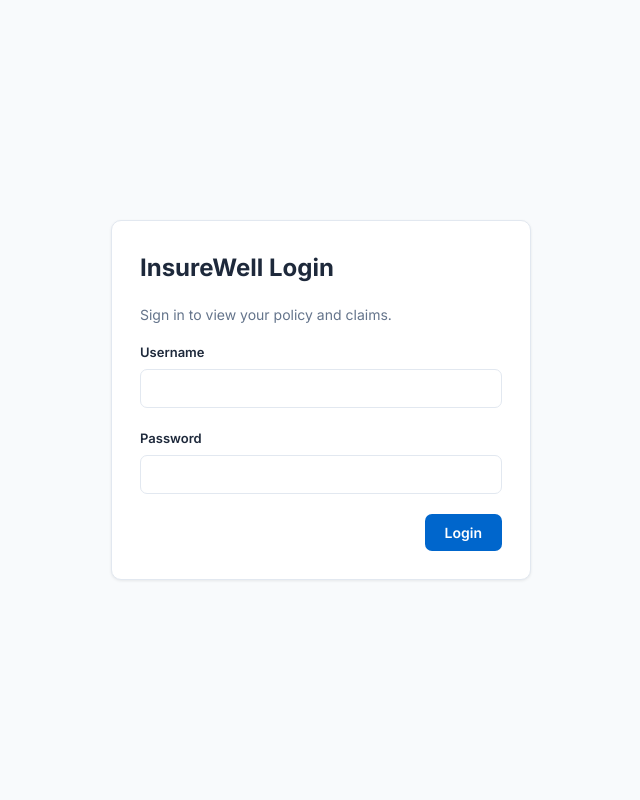
After one commit to im-naga-ghas/insure-well-agentic-sdlc-ghe, a Flask app: page /login in a window 1280 px wide. The commit adds this page. Shown: the whole page, without its empty margins (319-959 px from the left). Run offline with Flask 3, Linux system fonts and the light colour scheme.

Commit message:
Implement work item #3: add secure user authentication and access control
Agent-Logs-Url: https://github.com/im-naga-ghas/insure-well-agentic-sdlc-ghe/sessions/065d47b2-2daa-4d43-bf5d-655582fd1a83

Co-authored-by: venkatp-infomagnus <207826583+venkatp-infomagnus@users.noreply.github.com>

```diff
--- a/app.py
+++ b/app.py
@@ -1,15 +1,27 @@
 import json
 import os
+import secrets
 import sqlite3
 import time
-from datetime import datetime, timezone
+from datetime import datetime, timedelta, timezone
+from functools import wraps
 
 from flask import (Flask, g, jsonify, redirect, render_template,
-                   request, url_for)
+                   request, session, url_for)
+from werkzeug.security import check_password_hash, generate_password_hash
 from werkzeug.utils import secure_filename
 
 app = Flask(__name__)
 app.config['MAX_CONTENT_LENGTH'] = 5 * 1024 * 1024  # 5 MB
+_secret_key = os.environ.get('SECRET_KEY')
+if not _secret_key and os.environ.get('FLASK_ENV') == 'production':
+    raise RuntimeError('SECRET_KEY must be set in production')
+app.config['SECRET_KEY'] = _secret_key or secrets.token_hex(32)
+app.config['SESSION_COOKIE_HTTPONLY'] = True
+app.config['SESSION_COOKIE_SECURE'] = os.environ.get('SESSION_COOKIE_SECURE', '0') == '1' or os.environ.get('FLASK_ENV') == 'production'
+app.config['SESSION_COOKIE_SAMESITE'] = 'Lax'
+app.config['SESSION_IDLE_TIMEOUT_MINUTES'] = int(os.environ.get('SESSION_IDLE_TIMEOUT_MINUTES', '30'))
+app.config['PERMANENT_SESSION_LIFETIME'] = timedelta(minutes=app.config['SESSION_IDLE_TIMEOUT_MINUTES'])
 
 BASE_DIR   = os.path.dirname(os.path.abspath(__file__))
 DATA_DIR   = os.path.join(BASE_DIR, 'data')
@@ -17,6 +29,8 @@ DB_PATH    = os.path.join(DATA_DIR, 'insurewell.db')
 DATA_FILE  = os.path.join(DATA_DIR, 'store.json')
 UPLOAD_DIR = os.path.join(BASE_DIR, 'uploads')
 ALLOWED    = {'pdf', 'jpg', 'jpeg', 'png'}
+LOGIN_MAX_ATTEMPTS = 5
+LOGIN_LOCK_WINDOW_MINUTES = 10
 
 # ── Database ───────────────────────────────────────────────────────────────────
 
@@ -47,8 +61,18 @@ def init_db():
     db.execute('PRAGMA foreign_keys=ON')
 
     db.executescript('''
+        CREATE TABLE IF NOT EXISTS users (
+            id                  INTEGER PRIMARY KEY AUTOINCREMENT,
+            username            TEXT UNIQUE NOT NULL,
+            password_hash       TEXT NOT NULL,
+            failed_attempts     INTEGER NOT NULL DEFAULT 0,
+            failed_window_start TEXT,
+            locked_until        TEXT
+        );
+
         CREATE TABLE IF NOT EXISTS policies (
             id              TEXT PRIMARY KEY,
+            owner_user_id   INTEGER REFERENCES users(id),
             holder_name     TEXT NOT NULL,
             plan_name       TEXT NOT NULL,
             coverage_amount REAL NOT NULL,
@@ -70,15 +94,30 @@ def init_db():
         );
     ''')
 
+    columns = {row[1] for row in db.execute('PRAGMA table_info(policies)').fetchall()}
+    if 'owner_user_id' not in columns:
+        db.execute('ALTER TABLE policies ADD COLUMN owner_user_id INTEGER REFERENCES users(id)')
+
+    if db.execute('SELECT COUNT(*) FROM users').fetchone()[0] == 0:
+        db.executemany(
+            '''INSERT INTO users (username, password_hash) VALUES (?, ?)''',
+            [
+                ('alex', generate_password_hash('InsureWell@123')),
+                ('maria', generate_password_hash('InsureWell@123')),
+                ('david', generate_password_hash('InsureWell@123')),
+            ],
+        )
+
     # Seed only when tables are empty
     if db.execute('SELECT COUNT(*) FROM policies').fetchone()[0] == 0:
         db.executemany(
             '''INSERT INTO policies
-               (id, holder_name, plan_name, coverage_amount, status, start_date, end_date, created_at)
-               VALUES (:id, :holder_name, :plan_name, :coverage_amount, :status,
+               (id, owner_user_id, holder_name, plan_name, coverage_amount, status, start_date, end_date, created_at)
+               VALUES (:id, :owner_user_id, :holder_name, :plan_name, :coverage_amount, :status,
                        :start_date, :end_date, :created_at)''',
             [
                 {
+                    'owner_user_id': 1,
                     'id': 'POL-2024-001', 'holder_name': 'Alex Johnson',
                     'plan_name': 'InsureWell Premium Health Plan',
                     'coverage_amount': 250000, 'status': 'active',
@@ -86,6 +125,7 @@ def init_db():
                     'created_at': '2024-01-01T00:00:00.000Z',
                 },
                 {
+                    'owner_user_id': 2,
                     'id': 'POL-2024-002', 'holder_name': 'Maria Garcia',
                     'plan_name': 'InsureWell Essential Care Plan',
                     'coverage_amount': 150000, 'status': 'active',
@@ -93,6 +133,7 @@ def init_db():
                     'created_at': '2024-03-15T00:00:00.000Z',
                 },
                 {
+                    'owner_user_id': 3,
                     'id': 'POL-2023-009', 'holder_name': 'David Chen',
                     'plan_name': 'InsureWell Family Plus Plan',
                     'coverage_amount': 500000, 'status': 'inactive',
@@ -160,6 +201,23 @@ def init_db():
         )
         db.commit()
 
+    db.execute('''
+        UPDATE policies
+        SET owner_user_id = (SELECT id FROM users WHERE username = 'alex')
+        WHERE holder_name = 'Alex Johnson' AND owner_user_id IS NULL
+    ''')
+    db.execute('''
+        UPDATE policies
+        SET owner_user_id = (SELECT id FROM users WHERE username = 'maria')
+        WHERE holder_name = 'Maria Garcia' AND owner_user_id IS NULL
+    ''')
+    db.execute('''
+        UPDATE policies
+        SET owner_user_id = (SELECT id FROM users WHERE username = 'david')
+        WHERE holder_name = 'David Chen' AND owner_user_id IS NULL
+    ''')
+    db.commit()
+
     db.close()
 
 
@@ -171,35 +229,189 @@ def _now():
     return datetime.now(timezone.utc).strftime('%Y-%m-%dT%H:%M:%S.000Z')
 
 
+def _parse_ts(ts):
+    if not ts:
+        return None
+    try:
+        return datetime.fromisoformat(ts.replace('Z', '+00:00'))
+    except ValueError:
+        return None
+
+
+def _current_user():
+    if hasattr(g, 'current_user'):
+        return g.current_user
+    uid = session.get('user_id')
+    if not uid:
+        g.current_user = None
+    else:
+        g.current_user = get_db().execute('SELECT id, username FROM users WHERE id = ?', (uid,)).fetchone()
+    return g.current_user
+
+
+def _auth_error_response():
+    if request.path.startswith('/api/'):
+        return jsonify({'error': 'Authentication required'}), 401
+    return redirect(url_for('login'))
+
+
+def login_required(fn):
+    @wraps(fn)
+    def wrapper(*args, **kwargs):
+        if not _current_user():
+            return _auth_error_response()
+        return fn(*args, **kwargs)
+    return wrapper
+
+
+@app.before_request
+def enforce_authentication():
+    if request.endpoint in (None, 'login', 'logout', 'static'):
+        return None
+
+    user = _current_user()
+    if not user:
+        return _auth_error_response()
+
+    now = datetime.now(timezone.utc)
+    last_activity = _parse_ts(session.get('last_activity'))
+    timeout_minutes = app.config.get('SESSION_IDLE_TIMEOUT_MINUTES', 30)
+    if last_activity and (now - last_activity) > timedelta(minutes=timeout_minutes):
+        session.clear()
+        return _auth_error_response()
+
+    session.permanent = True
+    session['last_activity'] = _now()
+    return None
+
+
+@app.route('/login', methods=['GET', 'POST'])
+def login():
+    if _current_user():
+        return redirect(url_for('dashboard'))
+
+    error = None
+    if request.method == 'POST':
+        username = (request.form.get('username') or '').strip()
+        password = request.form.get('password') or ''
+        now = datetime.now(timezone.utc)
+
+        user = get_db().execute('SELECT * FROM users WHERE username = ?', (username,)).fetchone()
+        if user:
+            locked_until = _parse_ts(user['locked_until'])
+            if locked_until and locked_until > now:
+                error = 'Your account is temporarily locked. Please try again later.'
+                return render_template('login.html', error=error), 429
+
+            if locked_until and locked_until <= now:
+                get_db().execute(
+                    'UPDATE users SET failed_attempts = 0, failed_window_start = NULL, locked_until = NULL WHERE id = ?',
+                    (user['id'],),
+                )
+                get_db().commit()
+
+        if user and check_password_hash(user['password_hash'], password):
+            session.clear()
+            session.permanent = True
+            session['user_id'] = user['id']
+            session['last_activity'] = _now()
+            get_db().execute(
+                'UPDATE users SET failed_attempts = 0, failed_window_start = NULL, locked_until = NULL WHERE id = ?',
+                (user['id'],),
+            )
+            get_db().commit()
+            return redirect(url_for('dashboard'))
+
+        if user:
+            window_start = _parse_ts(user['failed_window_start'])
+            attempts = user['failed_attempts'] or 0
+            if not window_start or (now - window_start) > timedelta(minutes=LOGIN_LOCK_WINDOW_MINUTES):
+                attempts = 1
+                window_start = now
+            else:
+                attempts += 1
+
+            locked_until = None
+            if attempts >= LOGIN_MAX_ATTEMPTS:
+                locked_until = now + timedelta(minutes=LOGIN_LOCK_WINDOW_MINUTES)
+                error = 'Your account is temporarily locked. Please try again later.'
+            else:
+                error = 'Invalid username or password.'
+
+            get_db().execute(
+                'UPDATE users SET failed_attempts = ?, failed_window_start = ?, locked_until = ? WHERE id = ?',
+                (attempts, window_start.strftime('%Y-%m-%dT%H:%M:%S.000Z'),
+                 locked_until.strftime('%Y-%m-%dT%H:%M:%S.000Z') if locked_until else None, user['id']),
+            )
+            get_db().commit()
+        else:
+            error = 'Invalid username or password.'
+
+    return render_template('login.html', error=error)
+
+
+@app.route('/logout', methods=['POST'])
+def logout():
+    session.clear()
+    return redirect(url_for('login'))
+
+
 # ── Page routes ────────────────────────────────────────────────────────────────
 
 @app.route('/')
 def index():
-    return redirect(url_for('dashboard'))
+    if _current_user():
+        return redirect(url_for('dashboard'))
+    return redirect(url_for('login'))
 
 
 @app.route('/dashboard')
+@login_required
 def dashboard():
+    user_id = _current_user()['id']
     db       = get_db()
-    policies = [row_to_dict(r) for r in db.execute('SELECT * FROM policies ORDER BY created_at').fetchall()]
-    claims   = [row_to_dict(r) for r in db.execute('SELECT * FROM claims ORDER BY submitted_at DESC').fetchall()]
+    policies = [row_to_dict(r) for r in db.execute(
+        'SELECT * FROM policies WHERE owner_user_id = ? ORDER BY created_at',
+        (user_id,),
+    ).fetchall()]
+    claims   = [row_to_dict(r) for r in db.execute(
+        '''SELECT c.* FROM claims c
+           JOIN policies p ON p.id = c.policy_id
+           WHERE p.owner_user_id = ?
+           ORDER BY c.submitted_at DESC''',
+        (user_id,),
+    ).fetchall()]
     return render_template('dashboard.html', policies=policies, claims=claims)
 
 
 @app.route('/claims')
+@login_required
 def claims_page():
+    user_id       = _current_user()['id']
     db            = get_db()
     policy_filter = request.args.get('policy_id', '')
-    policies      = [row_to_dict(r) for r in db.execute('SELECT * FROM policies ORDER BY created_at').fetchall()]
+    policies      = [row_to_dict(r) for r in db.execute(
+        'SELECT * FROM policies WHERE owner_user_id = ? ORDER BY created_at',
+        (user_id,),
+    ).fetchall()]
 
     if policy_filter:
+        if not db.execute('SELECT 1 FROM policies WHERE id = ? AND owner_user_id = ?', (policy_filter, user_id)).fetchone():
+            return render_template('claims.html', claims=[], policies=policies, selected_policy='')
         claims = [row_to_dict(r) for r in db.execute(
-            'SELECT * FROM claims WHERE policy_id = ? ORDER BY submitted_at DESC',
-            (policy_filter,),
+            '''SELECT c.* FROM claims c
+               JOIN policies p ON p.id = c.policy_id
+               WHERE c.policy_id = ? AND p.owner_user_id = ?
+               ORDER BY c.submitted_at DESC''',
+            (policy_filter, user_id),
         ).fetchall()]
     else:
         claims = [row_to_dict(r) for r in db.execute(
-            'SELECT * FROM claims ORDER BY submitted_at DESC',
+            '''SELECT c.* FROM claims c
+               JOIN policies p ON p.id = c.policy_id
+               WHERE p.owner_user_id = ?
+               ORDER BY c.submitted_at DESC''',
+            (user_id,),
         ).fetchall()]
 
     return render_template('claims.html', claims=claims, policies=policies,
@@ -209,38 +421,63 @@ def claims_page():
 # ── API routes ─────────────────────────────────────────────────────────────────
 
 @app.route('/api/health')
+@login_required
 def api_health():
     return jsonify({'status': 'ok', 'timestamp': _now()})
 
 
 @app.route('/api/policies')
+@login_required
 def api_get_policies():
-    rows = get_db().execute('SELECT * FROM policies ORDER BY created_at').fetchall()
+    rows = get_db().execute(
+        'SELECT * FROM policies WHERE owner_user_id = ? ORDER BY created_at',
+        (_current_user()['id'],),
+    ).fetchall()
     return jsonify([row_to_dict(r) for r in rows])
 
 
 @app.route('/api/policies/<pid>')
+@login_required
 def api_get_policy(pid):
-    row = get_db().execute('SELECT * FROM policies WHERE id = ?', (pid,)).fetchone()
+    row = get_db().execute(
+        'SELECT * FROM policies WHERE id = ? AND owner_user_id = ?',
+        (pid, _current_user()['id']),
+    ).fetchone()
     if not row:
         return jsonify({'error': 'Policy not found'}), 404
     return jsonify(row_to_dict(row))
 
 
 @app.route('/api/claims', methods=['GET'])
+@login_required
 def api_get_claims():
+    user_id = _current_user()['id']
     pid = request.args.get('policy_id')
     if pid:
+        if not get_db().execute('SELECT 1 FROM policies WHERE id = ? AND owner_user_id = ?', (pid, user_id)).fetchone():
+            return jsonify([])
         rows = get_db().execute(
-            'SELECT * FROM claims WHERE policy_id = ? ORDER BY submitted_at DESC', (pid,),
+            '''SELECT c.* FROM claims c
+               JOIN policies p ON p.id = c.policy_id
+               WHERE c.policy_id = ? AND p.owner_user_id = ?
+               ORDER BY c.submitted_at DESC''',
+            (pid, user_id),
         ).fetchall()
     else:
-        rows = get_db().execute('SELECT * FROM claims ORDER BY submitted_at DESC').fetchall()
+        rows = get_db().execute(
+            '''SELECT c.* FROM claims c
+               JOIN policies p ON p.id = c.policy_id
+               WHERE p.owner_user_id = ?
+               ORDER BY c.submitted_at DESC''',
+            (user_id,),
+        ).fetchall()
     return jsonify([row_to_dict(r) for r in rows])
 
 
 @app.route('/api/claims', methods=['POST'])
+@login_required
 def api_create_claim():
+    user_id     = _current_user()['id']
     policy_id   = (request.form.get('policy_id') or '').strip()
     amount_str  = (request.form.get('amount') or '').strip()
     description = (request.form.get('description') or '').strip()
@@ -249,7 +486,7 @@ def api_create_claim():
         return jsonify({'error': 'policy_id, amount, and description are required'}), 400
 
     db = get_db()
-    if not db.execute('SELECT 1 FROM policies WHERE id = ?', (policy_id,)).fetchone():
+    if not db.execute('SELECT 1 FROM policies WHERE id = ? AND owner_user_id = ?', (policy_id, user_id)).fetchone():
         return jsonify({'error': 'Policy not found'}), 404
 
     try:
@@ -284,7 +521,9 @@ def api_create_claim():
 
 
 @app.route('/api/claims/<cid>/status', methods=['PATCH'])
+@login_required
 def api_update_claim_status(cid):
+    user_id = _current_user()['id']
     data   = request.get_json(silent=True) or {}
     status = data.get('status')
     valid  = ['Pending', 'Approved', 'Rejected']
@@ -292,7 +531,12 @@ def api_update_claim_status(cid):
         return jsonify({'error': f'Status must be one of: {", ".join(valid)}'}), 400
 
     db = get_db()
-    if not db.execute('SELECT 1 FROM claims WHERE id = ?', (cid,)).fetchone():
+    if not db.execute(
+        '''SELECT 1 FROM claims c
+           JOIN policies p ON p.id = c.policy_id
+           WHERE c.id = ? AND p.owner_user_id = ?''',
+        (cid, user_id),
+    ).fetchone():
         return jsonify({'error': 'Claim not found'}), 404
 
     db.execute('UPDATE claims SET status = ?, updated_at = ? WHERE id = ?', (status, _now(), cid))
@@ -303,9 +547,16 @@ def api_update_claim_status(cid):
 
 
 @app.route('/api/claims/<cid>', methods=['DELETE'])
+@login_required
 def api_delete_claim(cid):
+    user_id = _current_user()['id']
     db = get_db()
-    if not db.execute('SELECT 1 FROM claims WHERE id = ?', (cid,)).fetchone():
+    if not db.execute(
+        '''SELECT 1 FROM claims c
+           JOIN policies p ON p.id = c.policy_id
+           WHERE c.id = ? AND p.owner_user_id = ?''',
+        (cid, user_id),
+    ).fetchone():
         return jsonify({'error': 'Claim not found'}), 404
     db.execute('DELETE FROM claims WHERE id = ?', (cid,))
     db.commit()
@@ -313,6 +564,7 @@ def api_delete_claim(cid):
 
 
 @app.route('/api/policies', methods=['POST'])
+@login_required
 def api_create_policy():
     data            = request.get_json(silent=True) or {}
     holder_name     = str(data.get('holder_name') or '').strip()
@@ -335,7 +587,8 @@ def api_create_policy():
     except ValueError:
         return jsonify({'error': 'coverage_amount must be a positive number'}), 400
 
-    db   = get_db()
+    db    = get_db()
+    user_id = _current_user()['id']
     year = datetime.now(timezone.utc).year
     count = db.execute(
         'SELECT COUNT(*) FROM policies WHERE id LIKE ?', (f'POL-{year}-%',)
@@ -348,18 +601,19 @@ def api_create_policy():
 
     now = _now()
     db.execute(
-        '''INSERT INTO policies (id, holder_name, plan_name, coverage_amount, status, start_date, end_date, created_at)
-           VALUES (?, ?, ?, ?, ?, ?, ?, ?)''',
-        (policy_id, holder_name, plan_name, coverage_amount, status, start_date, end_date, now),
+        '''INSERT INTO policies (id, owner_user_id, holder_name, plan_name, coverage_amount, status, start_date, end_date, created_at)
+           VALUES (?, ?, ?, ?, ?, ?, ?, ?, ?)''',
+        (policy_id, user_id, holder_name, plan_name, coverage_amount, status, start_date, end_date, now),
     )
     db.commit()
     return jsonify(row_to_dict(db.execute('SELECT * FROM policies WHERE id = ?', (policy_id,)).fetchone())), 201
 
 
 @app.route('/api/policies/<pid>', methods=['PATCH'])
+@login_required
 def api_update_policy(pid):
     db = get_db()
-    if not db.execute('SELECT 1 FROM policies WHERE id = ?', (pid,)).fetchone():
+    if not db.execute('SELECT 1 FROM policies WHERE id = ? AND owner_user_id = ?', (pid, _current_user()['id'])).fetchone():
         return jsonify({'error': 'Policy not found'}), 404
 
     data   = request.get_json(silent=True) or {}
@@ -396,9 +650,11 @@ def api_update_policy(pid):
 
 
 @app.route('/api/policies/<pid>', methods=['DELETE'])
+@login_required
 def api_delete_policy(pid):
+    user_id = _current_user()['id']
     db = get_db()
-    if not db.execute('SELECT 1 FROM policies WHERE id = ?', (pid,)).fetchone():
+    if not db.execute('SELECT 1 FROM policies WHERE id = ? AND owner_user_id = ?', (pid, user_id)).fetchone():
         return jsonify({'error': 'Policy not found'}), 404
     db.execute('DELETE FROM claims WHERE policy_id = ?', (pid,))
     db.execute('DELETE FROM policies WHERE id = ?', (pid,))
--- a/static/css/style.css
+++ b/static/css/style.css
@@ -64,6 +64,9 @@ input, textarea, select { font-family: inherit; }
 .brand-icon   { font-size: 24px; }
 .brand-name   { font-size: 20px; font-weight: 700; color: var(--primary); letter-spacing: -.3px; }
 .navbar-links { list-style: none; display: flex; gap: 4px; }
+.navbar-actions { display: flex; align-items: center; gap: 10px; }
+.nav-user { color: var(--text-muted); font-size: 13px; }
+.nav-logout { padding: 8px 12px; }
 .nav-link {
   display: block; padding: 8px 18px; border-radius: 6px;
   font-size: 14px; font-weight: 500; color: var(--text-muted);
@@ -285,6 +288,29 @@ input, textarea, select { font-family: inherit; }
 .page-loader { text-align: center; padding: 80px 20px; color: var(--text-muted); font-size: 16px; }
 .page-error  { background: var(--danger-light); color: var(--danger); padding: 14px 18px; border-radius: 8px; }
 
+/* ── Auth ───────────────────────────────────────────────────────────────────── */
+.auth-main {
+  min-height: 100vh;
+  display: flex;
+  align-items: center;
+  justify-content: center;
+  padding: 20px;
+}
+.auth-card {
+  width: 100%;
+  max-width: 420px;
+  background: var(--white);
+  border: 1px solid var(--border);
+  border-radius: var(--radius);
+  box-shadow: var(--shadow-sm);
+  padding: 28px;
+  display: flex;
+  flex-direction: column;
+  gap: 16px;
+}
+.auth-title { font-size: 24px; font-weight: 700; }
+.auth-subtitle { color: var(--text-muted); font-size: 14px; }
+
 /* ── Responsive ───────────────────────────────────────────────────────────── */
 @media (max-width: 768px) {
   .app-main    { padding: 20px 16px; }
--- /dev/null
+++ b/templates/login.html
@@ -0,0 +1,36 @@
+<!DOCTYPE html>
+<html lang="en">
+<head>
+  <meta charset="UTF-8" />
+  <meta name="viewport" content="width=device-width, initial-scale=1" />
+  <title>InsureWell – Login</title>
+  <link rel="preconnect" href="https://fonts.googleapis.com" />
+  <link rel="preconnect" href="https://fonts.gstatic.com" crossorigin />
+  <link href="https://fonts.googleapis.com/css2?family=Inter:wght@300;400;500;600;700&display=swap" rel="stylesheet" />
+  <link rel="stylesheet" href="{{ url_for('static', filename='css/style.css') }}" />
+</head>
+<body>
+  <main class="auth-main">
+    <div class="auth-card">
+      <h1 class="auth-title">InsureWell Login</h1>
+      <p class="auth-subtitle">Sign in to view your policy and claims.</p>
+      {% if error %}
+      <div class="alert alert-error">{{ error }}</div>
+      {% endif %}
+      <form method="post" class="claim-form">
+        <div class="form-group">
+          <label class="form-label" for="username">Username</label>
+          <input id="username" name="username" class="form-input" required />
+        </div>
+        <div class="form-group">
+          <label class="form-label" for="password">Password</label>
+          <input id="password" type="password" name="password" class="form-input" required />
+        </div>
+        <div class="form-actions">
+          <button type="submit" class="btn btn-primary">Login</button>
+        </div>
+      </form>
+    </div>
+  </main>
+</body>
+</html>
```
Also changed, not shown: templates/base.html (+8 -0 lines), tests/test_auth.py (added, +80 -0 lines), README.md, login-page.png (added).
